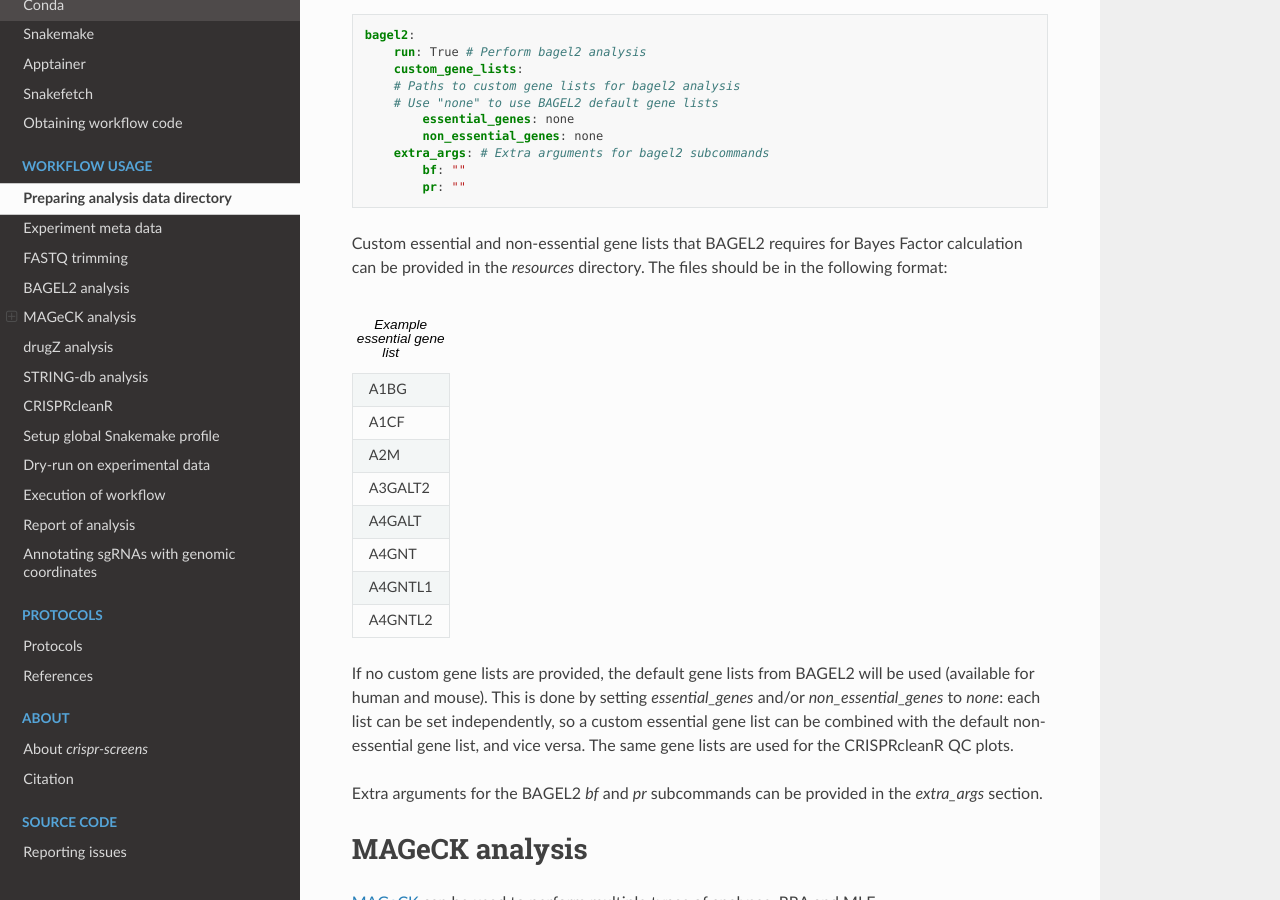
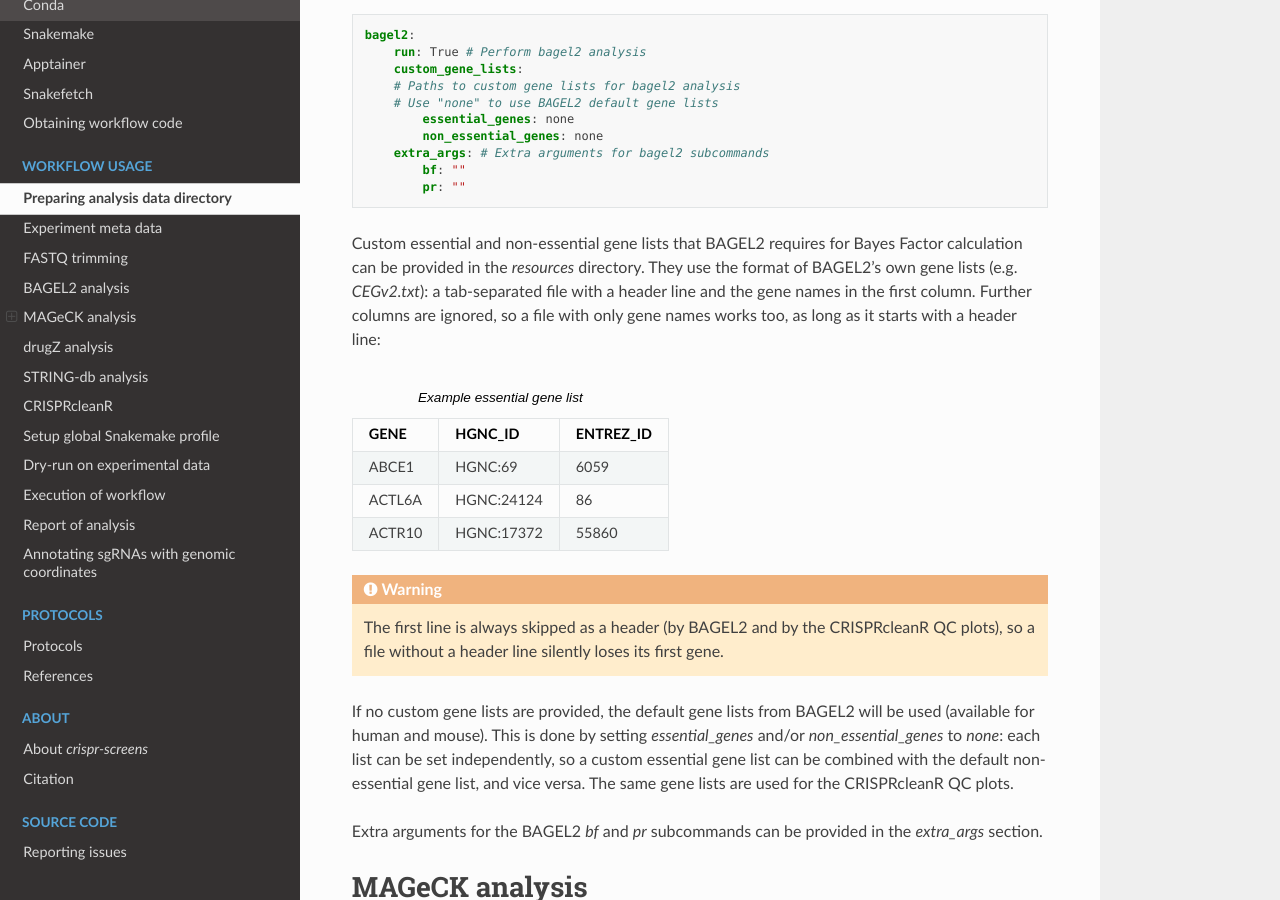
Before and after one commit to niekwit/crispr-screens, a Sphinx documentation site: the page built from docs/usage/usage.rst, in a window 1280 px wide and 900 px high, scrolled down 4913 px. Built offline with Sphinx 7.4.7 and the Read the Docs theme 3.1.0, drawn with Linux system fonts in a browser that asks for light colours.

Commit message:
fix: read custom BAGEL2 gene lists in CRISPRcleanR QC the same way as BAGEL2
crisprcleaner.R read custom essential/non-essential gene lists with scan(),
which takes every token in the file, so with BAGEL2-style files (header line,
GENE/HGNC_ID/ENTREZ_ID columns) the QC gene sets also contained the header
words and all IDs. Read them like BAGEL.py instead: skip the header line and
take the first tab-separated column, and log the number of reference genes.

Document the gene list format: the docs showed a plain list without header,
whose first gene BAGEL2 silently skips.

Co-Authored-By: Claude Opus 5.5 <noreply@anthropic.com>

```diff
--- a/docs/usage/usage.rst
+++ b/docs/usage/usage.rst
@@ -221,18 +221,18 @@ BAGEL2 can be customized as follows:
             bf: ""
             pr: ""
 
-Custom essential and non-essential gene lists that BAGEL2 requires for Bayes Factor calculation can be provided in the `resources` directory. The files should be in the following format:
+Custom essential and non-essential gene lists that BAGEL2 requires for Bayes Factor calculation can be provided in the `resources` directory. They use the format of BAGEL2's own gene lists (e.g. `CEGv2.txt`): a tab-separated file with a header line and the gene names in the first column. Further columns are ignored, so a file with only gene names works too, as long as it starts with a header line:
 
 .. csv-table:: Example essential gene list
+    :header: "GENE", "HGNC_ID", "ENTREZ_ID"
 
-    A1BG
-    A1CF
-    A2M
-    A3GALT2
-    A4GALT
-    A4GNT
-    A4GNTL1
-    A4GNTL2
+    ABCE1,HGNC:69,6059
+    ACTL6A,HGNC:24124,86
+    ACTR10,HGNC:17372,55860
+
+.. warning::
+
+    The first line is always skipped as a header (by BAGEL2 and by the CRISPRcleanR QC plots), so a file without a header line silently loses its first gene.
 
 If no custom gene lists are provided, the default gene lists from BAGEL2 will be used (available for human and mouse). This is done by setting `essential_genes` and/or `non_essential_genes` to `none`: each list can be set independently, so a custom essential gene list can be combined with the default non-essential gene list, and vice versa. The same gene lists are used for the CRISPRcleanR QC plots.
 
```
Also changed, not shown: config/README.md, 1 other file.
